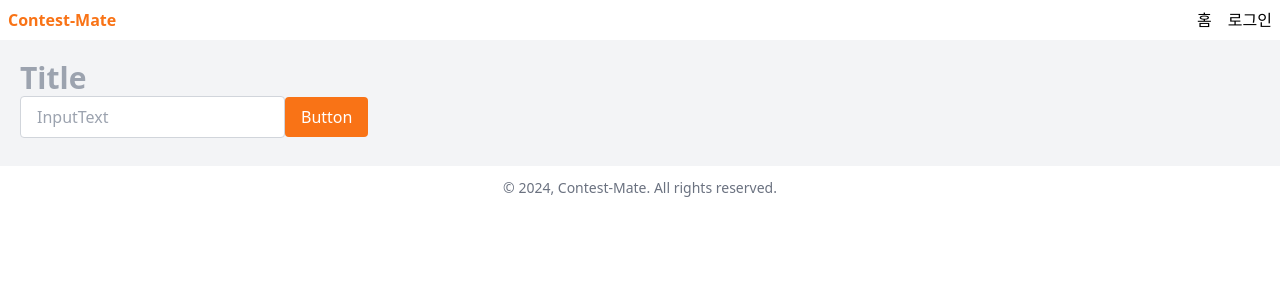
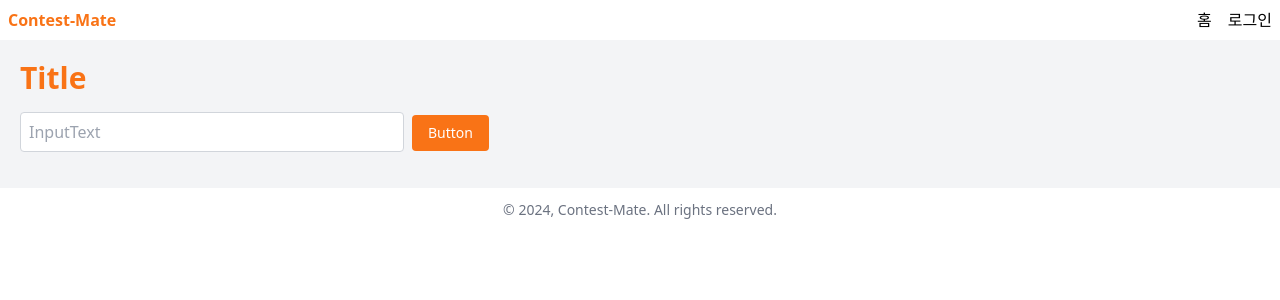
Before and after one commit to jinscoding/contest-mate, a React (Vite) app: page / in a window 1280 px wide. Shown: the top 300 px of the page. Built offline with nearby package versions, Linux system fonts and the light colour scheme.

Commit message:
feat: 공통 컴포넌트 스타일링 추가(Title, Button, InputText)

```diff
--- a/package.json
+++ b/package.json
@@ -11,11 +11,13 @@
   },
   "dependencies": {
     "axios": "^1.7.2",
+    "class-variance-authority": "^0.7.0",
     "react": "^18.3.1",
     "react-dom": "^18.3.1",
     "react-icons": "^5.2.1",
     "react-router-dom": "^6.24.1",
-    "tailwind": "^4.0.0"
+    "tailwind": "^4.0.0",
+    "tailwind-merge": "^2.4.0"
   },
   "devDependencies": {
     "@types/react": "^18.3.3",
--- a/src/components/common/Button.tsx
+++ b/src/components/common/Button.tsx
@@ -1,14 +1,38 @@
 import React from "react";
+import { twMerge } from "tailwind-merge";
+import { cva, VariantProps } from "class-variance-authority";
 
-interface ButtonProps {
+const buttonStyles = cva(
+  "rounded transition duration-300 text-white focus:outline-none ",
+  {
+    variants: {
+      color: {
+        orange: "bg-orange-500 hover:bg-orange-700 ",
+        blue: "bg-blue-500 hover:bg-blue-700 ",
+        gray: "bg-gray-500 hover:bg-gray-700 ",
+      },
+      size: {
+        small: "px-2 py-1 text-xs",
+        medium: "px-4 py-2 text-sm",
+        large: "px-6 py-3 text-lg",
+      },
+    },
+    defaultVariants: {
+      color: "blue",
+      size: "medium",
+    },
+  }
+);
+
+interface ButtonProps extends VariantProps<typeof buttonStyles> {
   onClick: () => void;
   children: React.ReactNode;
 }
 
-const Button: React.FC<ButtonProps> = ({ onClick, children }) => {
+const Button = ({ onClick, children, color, size }: ButtonProps) => {
   return (
     <button
-      className='px-4 py-2 bg-orange-500 text-white rounded hover:bg-orange-600 transition duration-300'
+      className={twMerge(buttonStyles({ color, size }))}
       onClick={onClick}
     >
       {children}
--- a/src/components/common/InputText.tsx
+++ b/src/components/common/InputText.tsx
@@ -1,26 +1,39 @@
-import React, { ForwardedRef } from "react";
+import React from "react";
+import { twMerge } from "tailwind-merge";
+import { cva, VariantProps } from "class-variance-authority";
 
-interface Props extends React.InputHTMLAttributes<HTMLInputElement> {
-  placeholder?: string;
-  inputType?: "text" | "number";
-}
-
-const InputText = React.forwardRef(
-  (
-    { placeholder, inputType, onChange, ...props }: Props,
-    ref: ForwardedRef<HTMLInputElement>
-  ) => {
-    return (
-      <input
-        type={inputType}
-        className='px-4 py-2 border border-gray-300 rounded focus:outline-none  mb-2'
-        ref={ref}
-        onChange={onChange}
-        placeholder={placeholder}
-        {...props}
-      />
-    );
+const inputTextStyles = cva(
+  "border rounded p-2 focus:outline-none text-base mb-4 mr-2",
+  {
+    variants: {
+      size: {
+        small: "w-40 h-10",
+        medium: "w-60 h-10",
+        large: "w-96 h-10",
+      },
+      color: {
+        primary: "border-gray-300",
+      },
+    },
+    defaultVariants: {
+      size: "medium",
+      color: "primary",
+    },
   }
 );
 
+interface InputTextProps extends VariantProps<typeof inputTextStyles> {
+  placeholder: string;
+}
+
+const InputText = ({ placeholder, size, color }: InputTextProps) => {
+  return (
+    <input
+      type='text'
+      placeholder={placeholder}
+      className={twMerge(inputTextStyles({ size, color }))}
+    />
+  );
+};
+
 export default InputText;
--- a/src/components/common/Title.tsx
+++ b/src/components/common/Title.tsx
@@ -1,11 +1,32 @@
 import React from "react";
+import { twMerge } from "tailwind-merge";
+import { cva, VariantProps } from "class-variance-authority";
 
-interface Props {
+const titleStyles = cva("font-bold mb-4", {
+  variants: {
+    size: {
+      small: "text-2xl",
+      medium: "text-3xl",
+      large: "text-4xl",
+    },
+    color: {
+      primary: "text-black",
+      secondary: "text-orange-500",
+      tertiary: "text-gray-500",
+    },
+  },
+  defaultVariants: {
+    size: "medium",
+    color: "primary",
+  },
+});
+
+interface TitleProps extends VariantProps<typeof titleStyles> {
   children: React.ReactNode;
 }
 
-const Title = ({ children }: Props) => {
-  return <h1 className={"text-3xl font-bold text-gray-400"}>{children}</h1>;
+const Title = ({ children, size, color }: TitleProps) => {
+  return <h1 className={twMerge(titleStyles({ size, color }))}>{children}</h1>;
 };
 
 export default Title;
--- a/src/pages/Home.tsx
+++ b/src/pages/Home.tsx
@@ -1,3 +1,4 @@
+import React from "react";
 import Button from "../components/common/Button";
 import InputText from "../components/common/InputText";
 import Title from "../components/common/Title";
@@ -9,9 +10,13 @@ const Home = () => {
 
   return (
     <div className='bg-gray-100 p-5'>
-      <Title>Title</Title>
-      <InputText placeholder='InputText'></InputText>
-      <Button onClick={handleClick}>Button</Button>
+      <Title size='medium' color='secondary'>
+        Title
+      </Title>
+      <InputText placeholder='InputText' size='large' color='primary' />
+      <Button color='orange' size='medium' onClick={handleClick}>
+        Button
+      </Button>
     </div>
   );
 };
```
Also changed, not shown: 1 other file (tests, documents, lock files or other folders).
